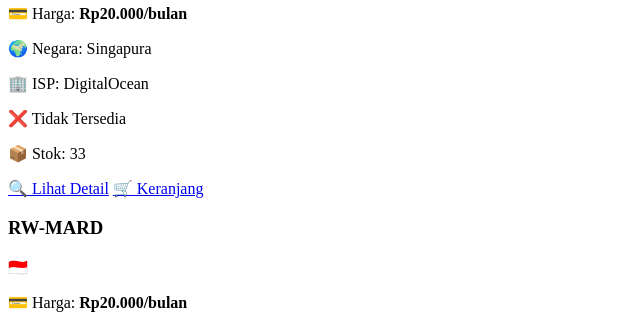
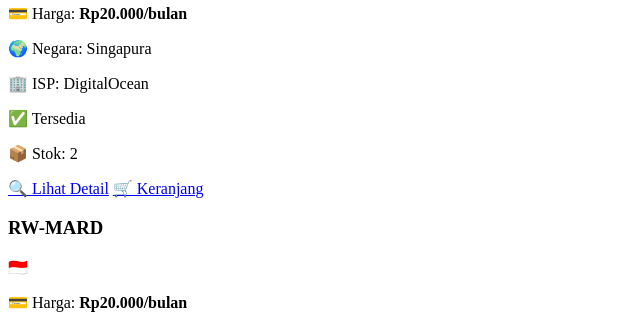
Before and after one commit to MrZodoxVpython/Website-Tokomard-Panel, a PHP site: page /reseller/pages/trojan.php in a window 1280 px wide. Shown: the part 164-480 px from the top of the page, without its empty margins (0-640 px from the left). Run offline with PHP 8.4, Linux system fonts and the light colour scheme; the visitor is signed in with stand-in values (Sample User, id 1).

Commit message:
Auto commit developing progress By Benjamin.Wickman : 2025-06-29 00:02:10

```diff
--- a/reseller/pages/trojan.php
+++ b/reseller/pages/trojan.php
@@ -12,8 +12,8 @@ $sshProducts = [
         'price' => 20000,
         'country' => 'Singapura',
         'isp' => 'DigitalOcean',
-        'available' => false,
-        'stock' => 33
+        'available' => true,
+        'stock' => 2
     ],
     [
         'name' => 'RW-MARD',
```
